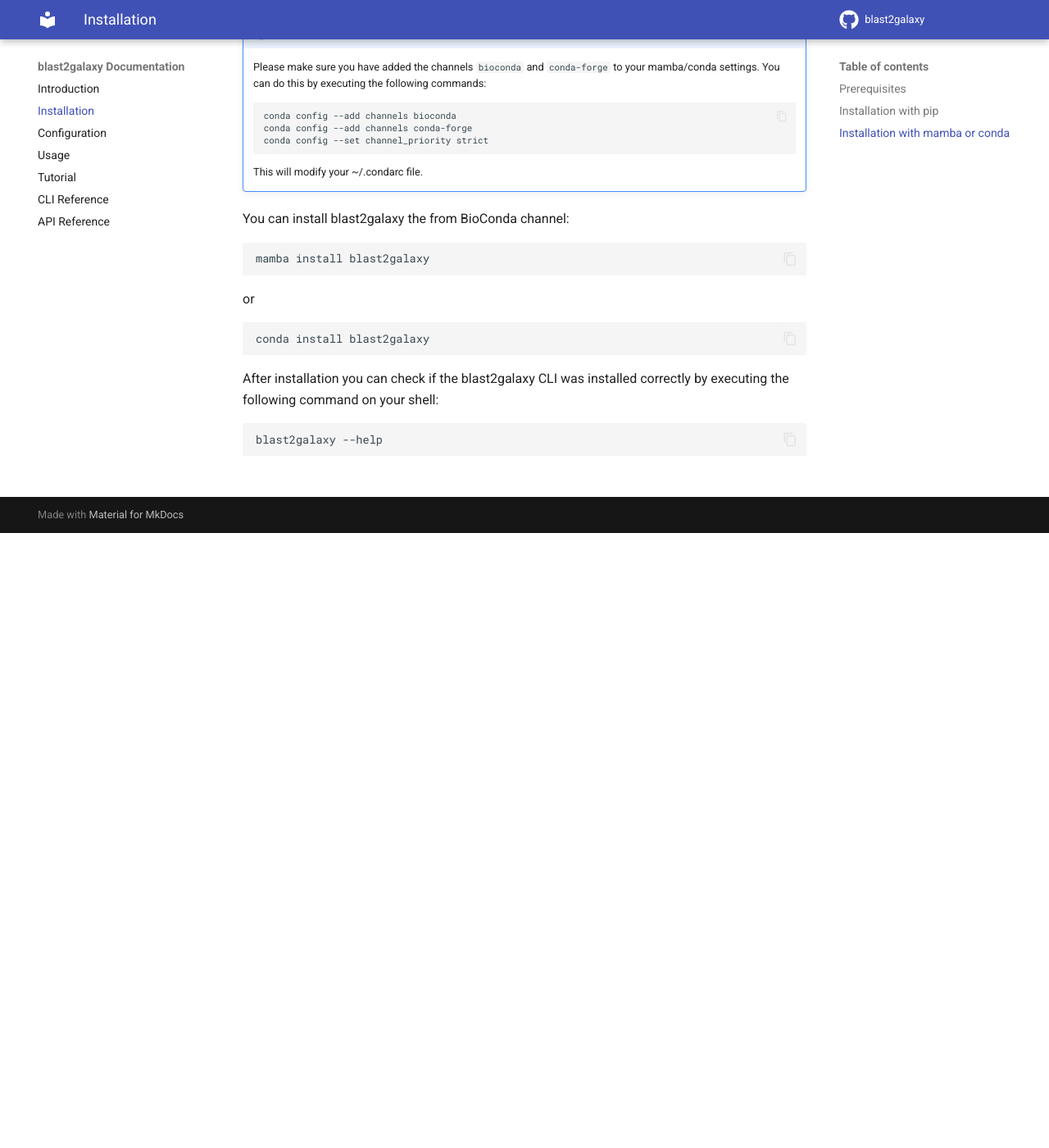
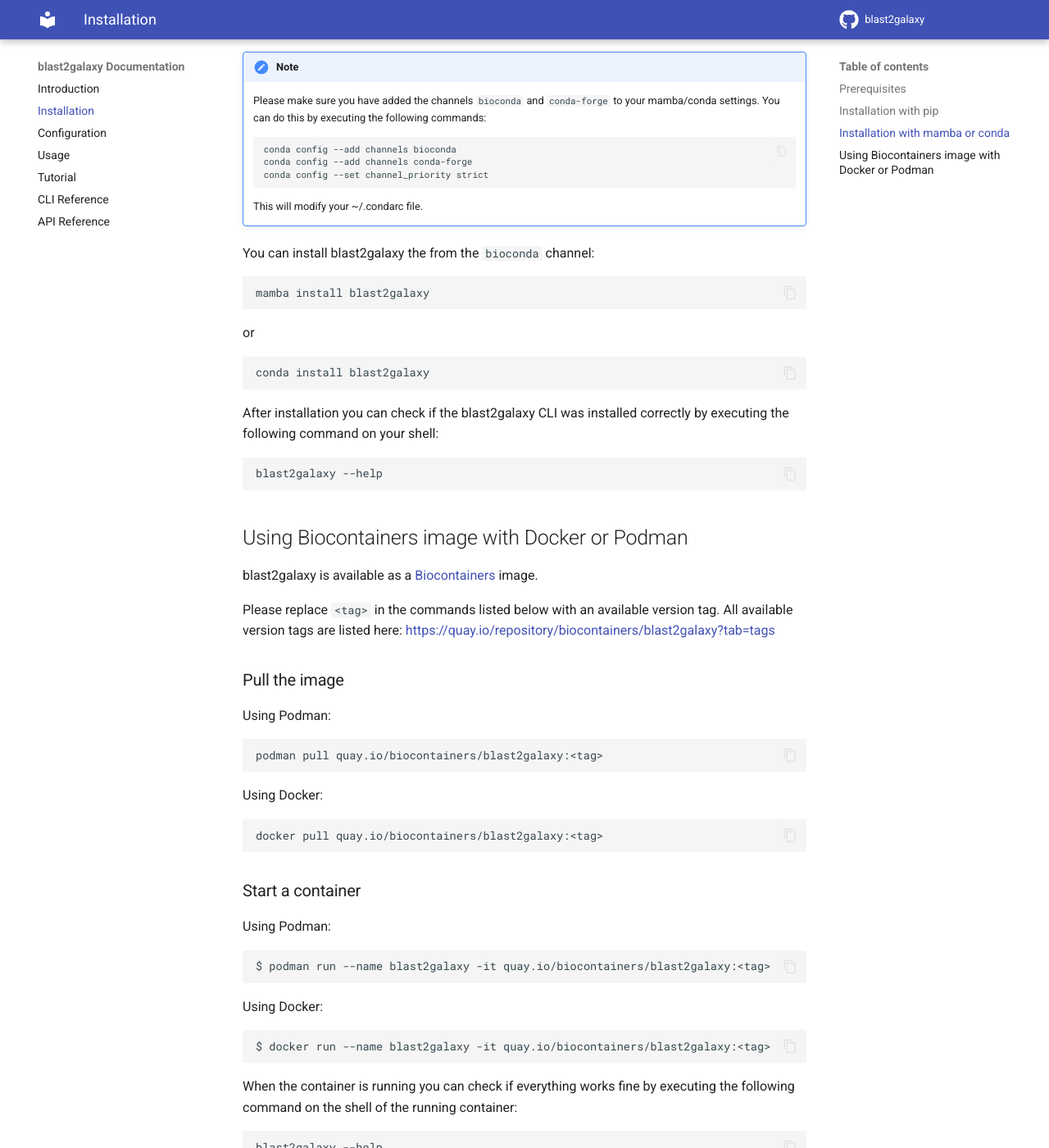
Before and after one commit to IPK-BIT/blast2galaxy, an MkDocs documentation site: the page built from docs/installation.md, in a window 1280 px wide and 1400 px high, scrolled down 750 px. Shown: the whole window at 82% size. Built offline with MkDocs 1.6.1 and Material for MkDocs 9.7.7, drawn with Linux system fonts in a browser that asks for light colours; comment, search, counter and statistics services are not loaded.

Commit message:
Updated docs

````diff
--- a/docs/installation.md
+++ b/docs/installation.md
@@ -23,6 +23,8 @@ blast2galaxy --help
 
 ##  Installation with mamba or conda
 
+blast2galaxy is available as a [Bioconda package](https://bioconda.github.io/recipes/blast2galaxy/README.html){:target="_blank"}.
+
 !!! note
     Please make sure you have added the channels `bioconda` and `conda-forge` to your mamba/conda settings.
     You can do this by executing the following commands:
@@ -36,7 +38,7 @@ blast2galaxy --help
     This will modify your ~/.condarc file.
 
 
-You can install blast2galaxy the from BioConda channel:
+You can install blast2galaxy the from the `bioconda` channel:
 
 ```
 mamba install blast2galaxy
@@ -54,3 +56,43 @@ After installation you can check if the blast2galaxy CLI was installed correctly
 ```
 blast2galaxy --help
 ```
+
+## Using Biocontainers image with Docker or Podman
+
+blast2galaxy is available as a [Biocontainers](https://biocontainers.pro/){:target="_blank"} image.
+
+Please replace `<tag>` in the commands listed below with an available version tag. All available version tags are listed here: [https://quay.io/repository/biocontainers/blast2galaxy?tab=tags](https://quay.io/repository/biocontainers/blast2galaxy?tab=tags){:target="_blank"}
+
+<h3>Pull the image</h3>
+
+Using Podman:
+
+```bash
+podman pull quay.io/biocontainers/blast2galaxy:<tag>
+```
+
+Using Docker:
+
+```bash
+docker pull quay.io/biocontainers/blast2galaxy:<tag>
+```
+
+<h3>Start a container</h3>
+
+Using Podman:
+
+```bash
+$ podman run --name blast2galaxy -it quay.io/biocontainers/blast2galaxy:<tag>
+```
+
+Using Docker:
+
+```bash
+$ docker run --name blast2galaxy -it quay.io/biocontainers/blast2galaxy:<tag>
+```
+
+When the container is running you can check if everything works fine by executing the following command on the shell of the running container:
+
+```
+blast2galaxy --help
+```
````
Also changed, not shown: docs/index.md (+15 -8 lines), docs/tutorial.md (+3 -2 lines).
